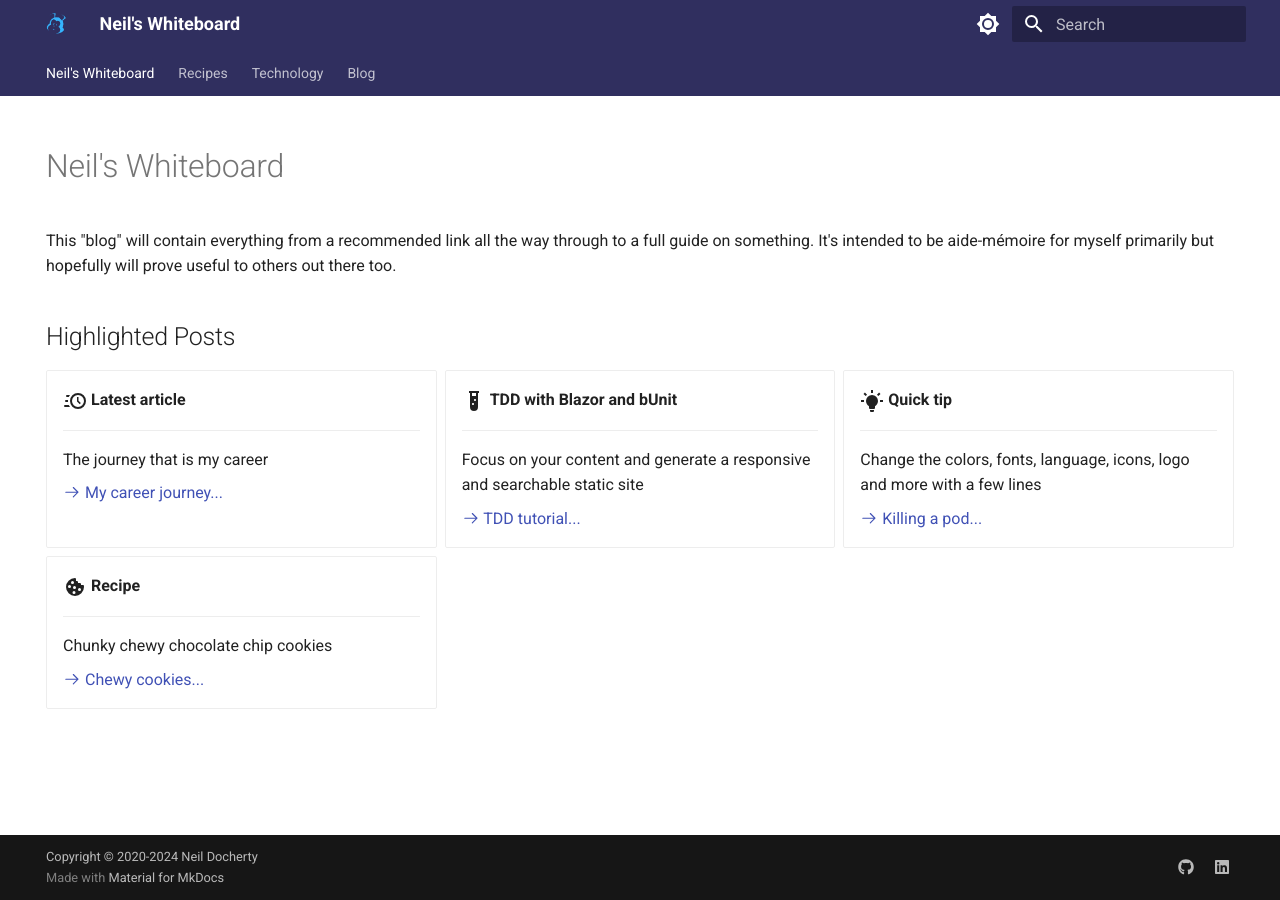
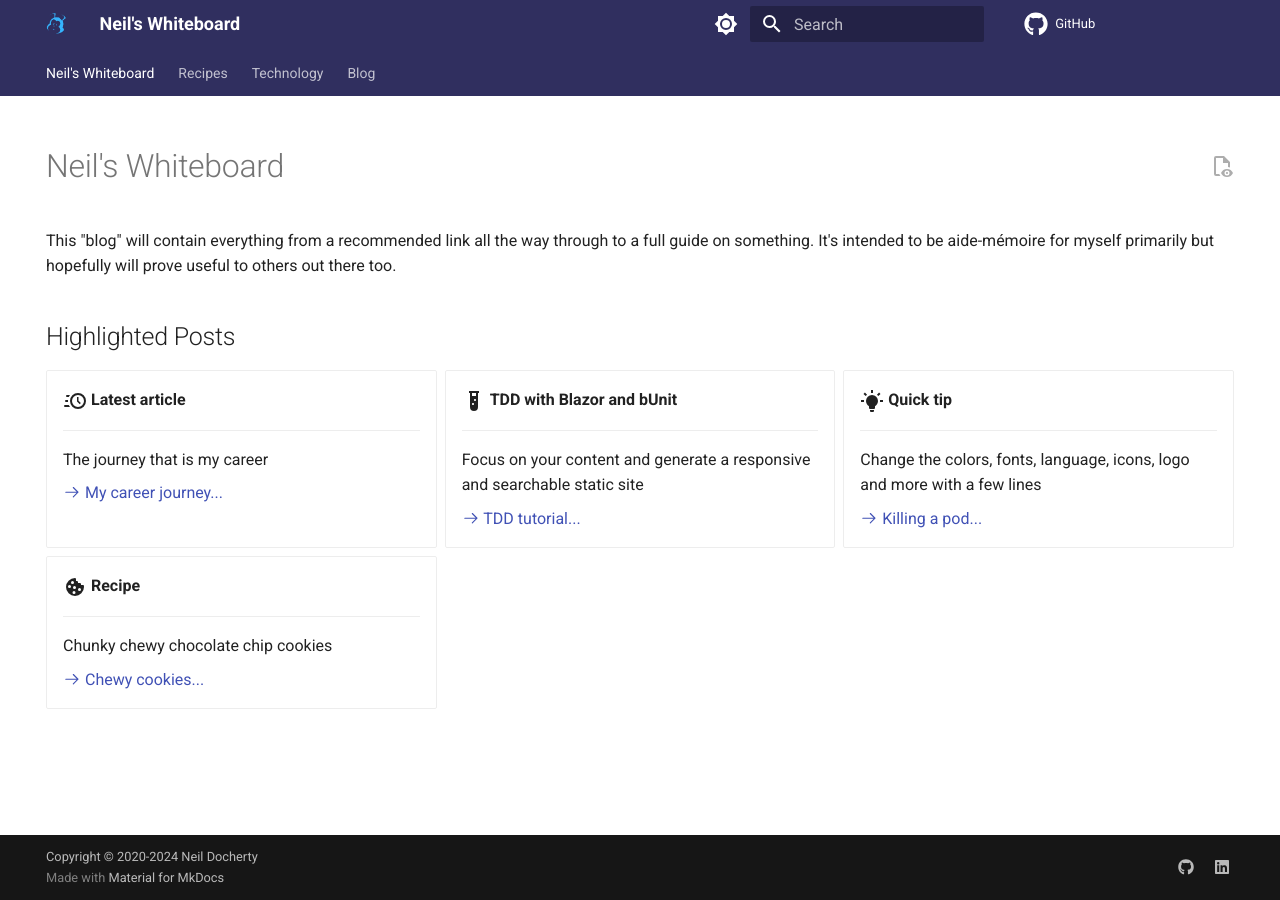
Before and after one commit to jabbermouth/blog, an MkDocs documentation site: the page built from docs/index.md, in a window 1280 px wide. Built offline with MkDocs 1.6.1 and Material for MkDocs 9.7.7, drawn with Linux system fonts in a browser that asks for light colours; comment, search, counter and statistics services are not loaded.

Commit message:
Add GitHub values Create release on pipeline run

```diff
--- a/mkdocs.yml
+++ b/mkdocs.yml
@@ -1,6 +1,7 @@
 site_name: Neil's Whiteboard
 copyright: Copyright &copy; 2020-2024 Neil Docherty
-
+repo_url: https://github.com/jabbermouth/blog
+edit_uri: edit/main/docs/
 
 plugins:
   - search
@@ -17,15 +18,25 @@ plugins:
           lineColor: '#F8B229'
           secondaryColor: '#006100'
           tertiaryColor: '#fff'
+  - git-revision-date-localized:
+      enable_creation_date: true
+  # - git-authors
+  # - git-committers:
+  #     repository: jabbermouth/blog
+  #     branch: main
 
 theme:
   name: material
   logo: gfx/jabbermouth-good.png
+  icon:
+    repo: fontawesome/brands/github
   features:
     - navigation.indexes
     - navigation.top
     - navigation.expand
     - navigation.tabs
+    - content.action.view
+    # - content.action.edit
 
   palette:
     # Palette toggle for light mode
```
Also changed, not shown: 2 other files.
